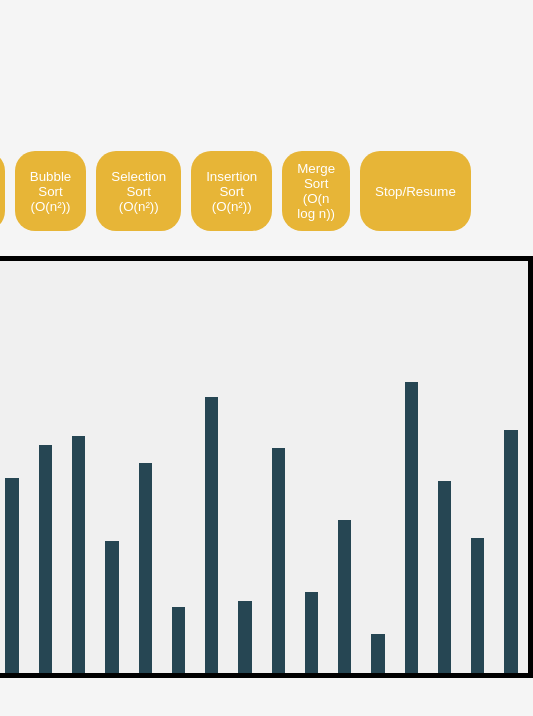
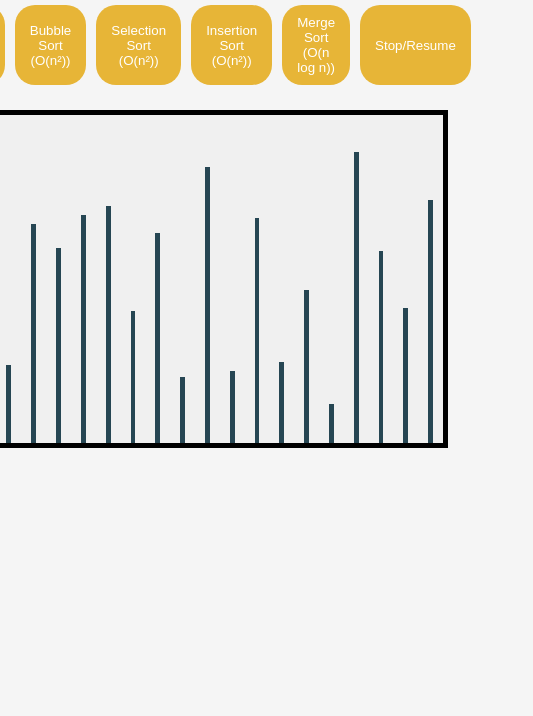
Before and after one commit to onkarpuri/Sorting-Visualizer, a plain HTML site: page index.html in a window 390 px wide. Shown: the whole page, 533 px wide, since content can reach past the window. Drawn offline with Linux system fonts and the light colour scheme.

Commit message:
Update style.css

```diff
--- a/style.css
+++ b/style.css
@@ -61,3 +61,16 @@ button:hover {
 .bar.swapping {
     background-color: #168d7f;
 }
+
+
+
+
+@media only screen and (max-width: 767px) {
+    body{
+        height: auto;
+    }
+    #array-container{
+        height: 40vh;
+        width: 60vh;
+    }
+}
```
